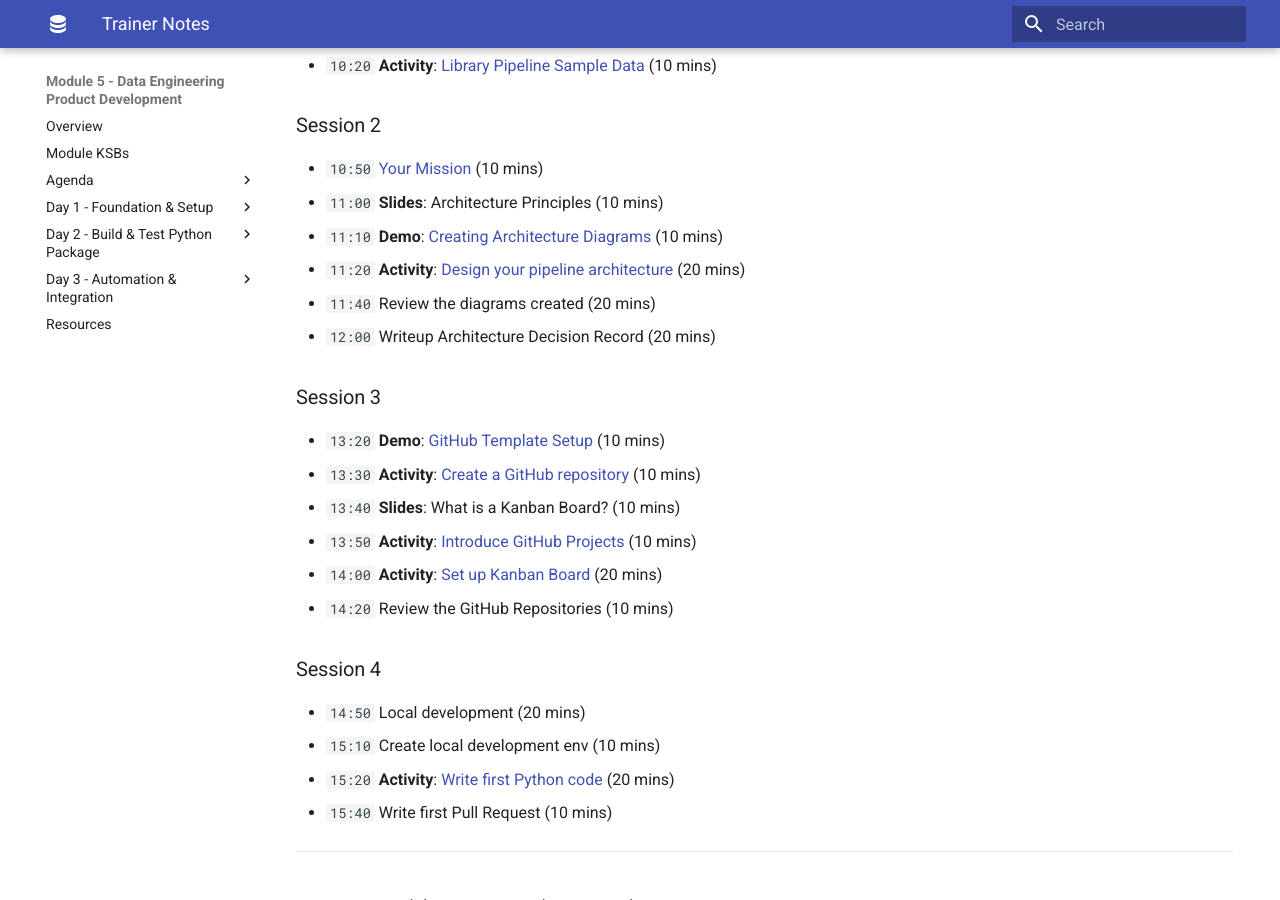
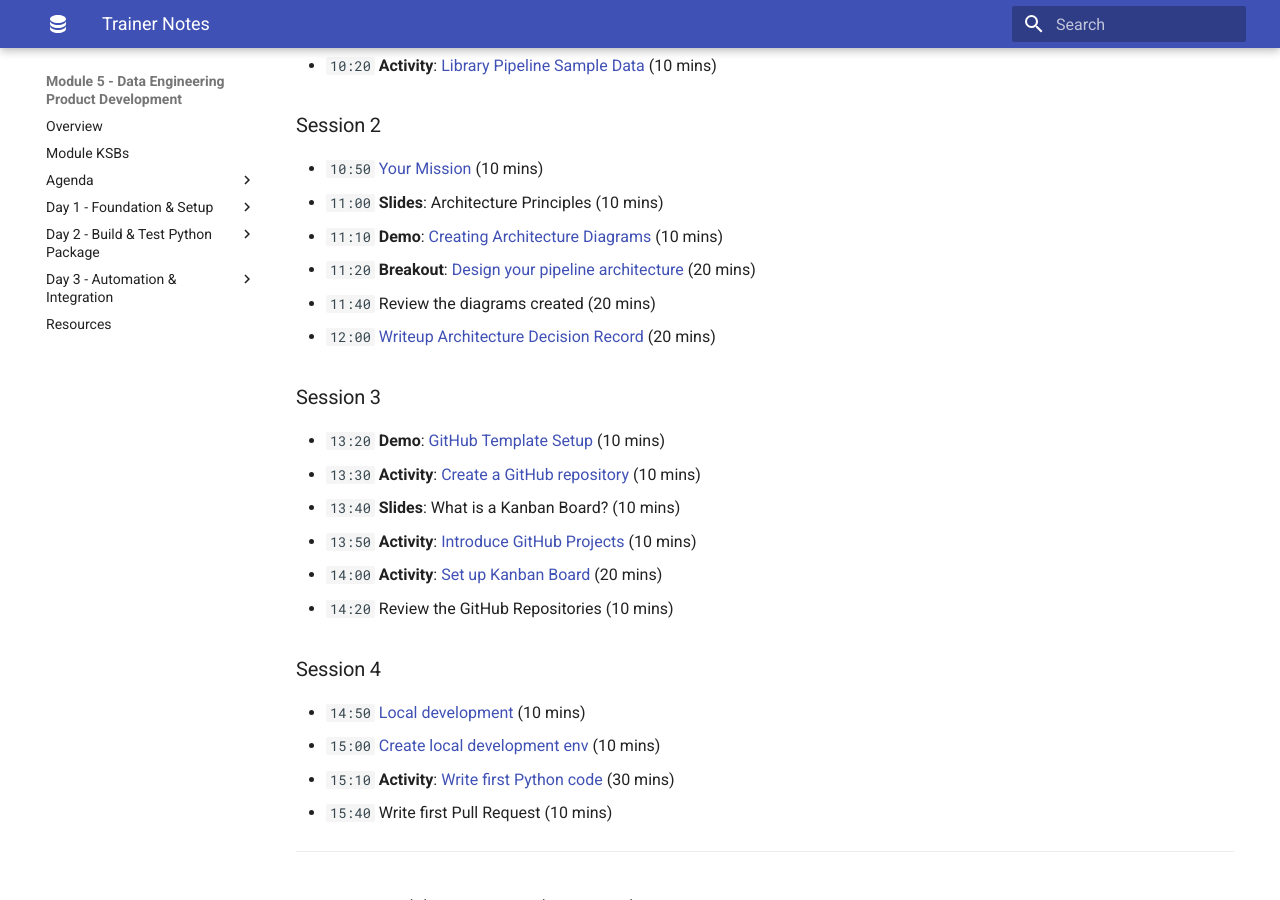
Before and after one commit to qaalabs/DE5M5, an MkDocs documentation site: the page built from docs/trainer.md, in a window 1280 px wide and 900 px high, scrolled down 291 px. Built offline with MkDocs 1.6.1 and Material for MkDocs 9.7.7, drawn with Linux system fonts in a browser that asks for light colours.

Commit message:
Auto commit by uthisha

```diff
--- a/docs/trainer.md
+++ b/docs/trainer.md
@@ -13,9 +13,9 @@
 - `10:50` [Your Mission](day1/your-mission.md) (10 mins)
 - `11:00` **Slides**: Architecture Principles (10 mins)
 - `11:10` **Demo**: [Creating Architecture Diagrams](day1/create-diagram.md) (10 mins)
-- `11:20` **Activity**: [Design your pipeline architecture](day1/design-pipeline.md) (20 mins)
+- `11:20` **Breakout**: [Design your pipeline architecture](day1/design-pipeline.md) (20 mins)
 - `11:40` Review the diagrams created (20 mins)
-- `12:00` Writeup Architecture Decision Record (20 mins)
+- `12:00` [Writeup Architecture Decision Record](day1/adr.md) (20 mins)
 
 ### Session 3
 
@@ -28,9 +28,9 @@
 
 ### Session 4
 
-- `14:50` Local development (20 mins)
-- `15:10` Create local development env (10 mins)
-- `15:20` **Activity**: [Write first Python code](day1/write-code.md) (20 mins)
+- `14:50` [Local development](day1/clone-repo.md) (10 mins)
+- `15:00` [Create local development env](day1/dev-environment.md) (10 mins)
+- `15:10` **Activity**: [Write first Python code](day1/write-code.md) (30 mins)
 - `15:40` Write first Pull Request (10 mins)
 
 ---
--- a/mkdocs.yml
+++ b/mkdocs.yml
@@ -21,6 +21,8 @@
     - "Create a GitHub repository": day1/create-repo.md
     - "Introduce GitHub Projects": day1/create-project.md
     - "Set up Kanban Board": day1/project-tasks.md
+    - "Local development": day1/clone-repo.md
+    - "Create local development env": day1/dev-environment.md
     - "Write first Python code": day1/write-code.md
 
   - "Day 2 - Build & Test Python Package":
@@ -50,6 +52,7 @@
   DAY-setup.md
   day1/prod-ready.md
   day1/create-diagram.md
+  day1/adr.md
   day1/github-template.md
   day2/vm-setup.md
   day3/observation.md
--- a/zensical.toml
+++ b/zensical.toml
@@ -17,6 +17,8 @@
     {"Create a GitHub repository" = "day1/create-repo.md"},
     {"Introduce GitHub Projects" = "day1/create-project.md"},
     {"Set up Kanban Board" = "day1/project-tasks.md"},
+    {"Local development" = "day1/clone-repo.md"},
+    {"Create local development env" = "day1/dev-environment.md"},
     {"Write first Python code" = "day1/write-code.md"},
   ]},
   {"Day 2 - Build & Test Python Package" = [
```
Also changed, not shown: docs/agenda/day1.md (+3 -3 lines).
